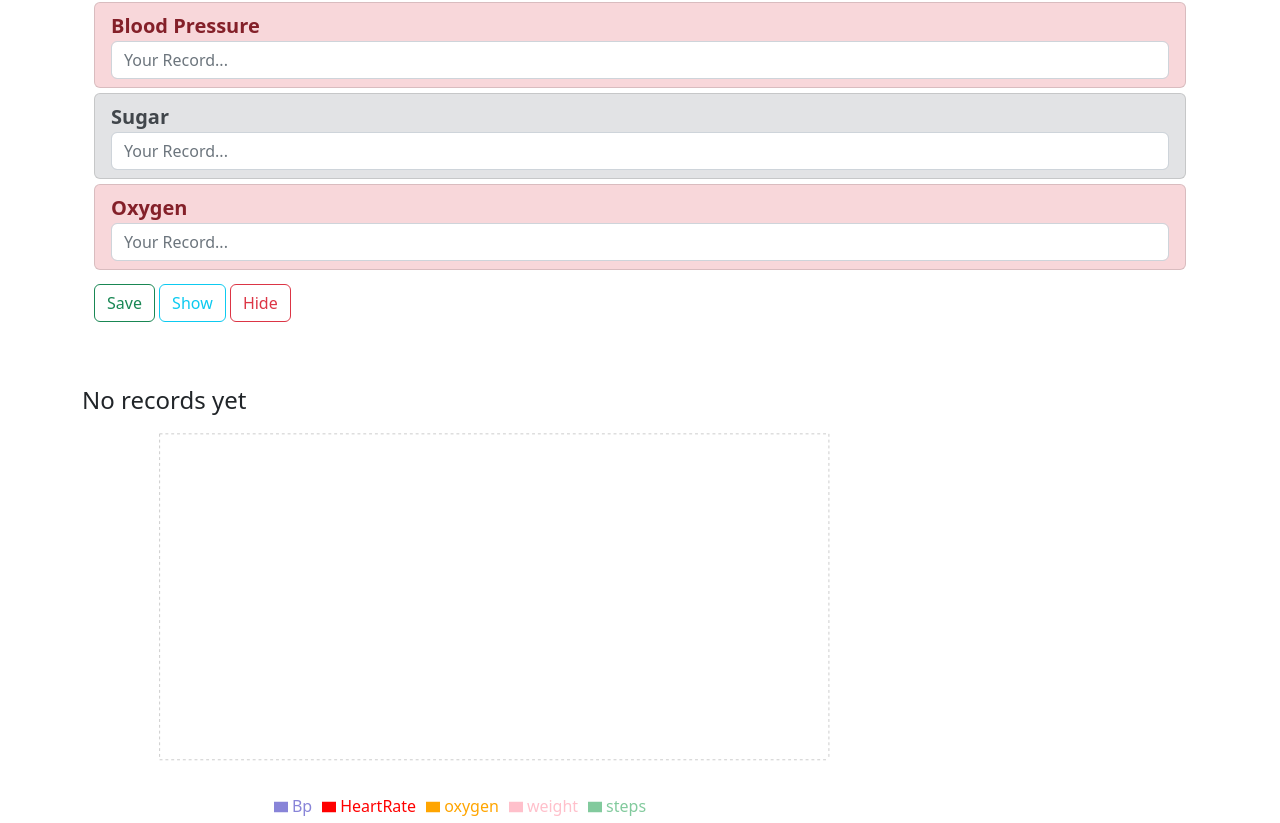
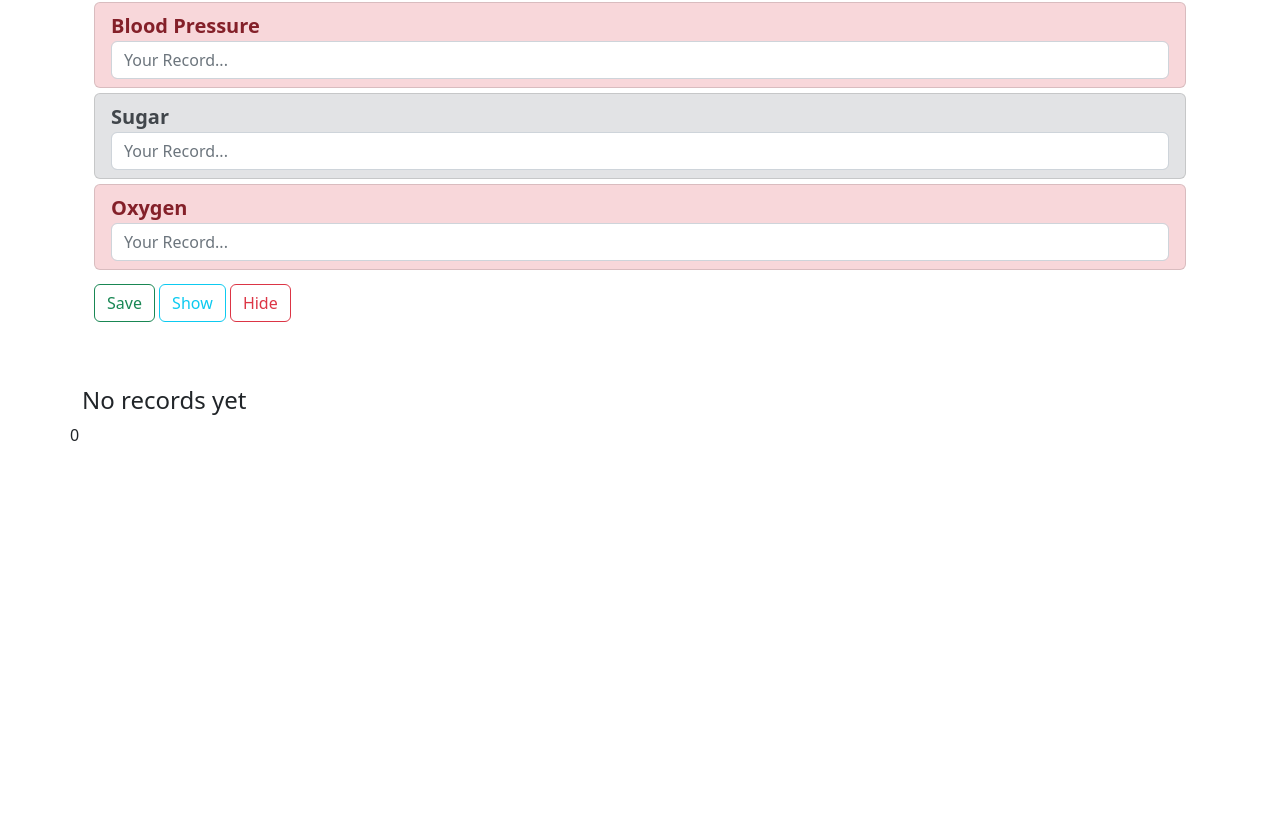
Before and after one commit to Rodrigo-Patron/Medical-Record-Project, a React (Create React App) app: page /main in a window 1280 px wide. Shown: the part 450-1273 px from the top of the page. After the commit the page ends 897 px from the top, so only its background shows below. Built offline with nearby package versions, Linux system fonts and the light colour scheme.

Commit message:
graph is done

```diff
--- a/src/Components/Data/Data.jsx
+++ b/src/Components/Data/Data.jsx
@@ -11,7 +11,7 @@ const Data = () => {
 
   //& Deleting task function
   const deleteHandler = (unit) => {
-    const filtArr = units.filter((item) => item.type !== unit.type);
+    const filtArr = units.filter((item) => item.number !== unit.number);
     setUnits(filtArr);
   };
 
--- a/src/Components/Main/Main.jsx
+++ b/src/Components/Main/Main.jsx
@@ -6,7 +6,7 @@ import { MedicalContext } from "../../MedicalContext";
 
 
 import DataGraph from "../graph/DataGraph";
-import { Form, FormControl, Container, Row, Button, Card } from "react-bootstrap";
+import { Form, FormControl, Container, Row, Button} from "react-bootstrap";
 import ListGroup from "react-bootstrap/ListGroup";
 import Logout from "../Logout/Logout";
 import { useState } from "react";
--- a/src/Components/graph/DataGraph.jsx
+++ b/src/Components/graph/DataGraph.jsx
@@ -1,5 +1,5 @@
 import { MedicalContext } from "../../MedicalContext";
-import { useContext } from "react";
+import { useContext, useEffect, useState} from "react";
 import React from "react";
 import {
   BarChart,
@@ -8,8 +8,10 @@ import {
   YAxis,
   CartesianGrid,
   Tooltip,
-  Legend
+Legend,
+  ResponsiveContainer
 } from "recharts";
+
 
 // const data = [
 //   {
@@ -36,41 +38,56 @@ import {
 
 // ];
 
-const Datagraph =() =>{
-  const { units, setUnits } = useContext(MedicalContext);
-  console.log(units);
-  const data = [
-    {
-      name: "bp",
-      Bp:{units}
+const DataGraph =() =>{
 
-    },
-    {
-      name: "HeartRate",
 
-    },
-    {
-      name: "Oxygen",
+  const { units } = useContext(MedicalContext);
 
-    },
-    {
-      name: "Weight",
+console.log("Units ===>",units)
 
-    },
-    {
-      name: "steps",
+  // const data = [
+  //   { name: 'HeartRate', HeartRate: units.find(item => item.type === "HeartRate").number},
+  //   { name: 'BloodPressure', BloodPressure: units.find(item => item.type === "Blood pressure").number},
+  //   { name: 'Sugar', Sugar: units.find(item => item.type === "sugar").number},
+  //   { name: 'Oxygen', Oxygen: units.find(item => item.type === "oxygen").number},
+  //   { name: 'Weight', Weight: units.find(item => item.type === "Weight").number},
 
-    },
+  // ];
+  const [data, setData] = useState([])
 
-  ];
+  // when component mounted
+  useEffect(()=>{
+
+    if(units.length>0){
+
+      // let ob = units.map(u=> ({name: u.type, number: u.number}))
+      // change data state in component
+      setData(units.map(u=> ({"name": u.type, [u.type]: u.number})))
+//       setTimeout(()=>{
+// console.log("data===>", data)
+//       }, 1000)
+
+      // setData([
+      //    {name: 'HeartRate', HeartRate: units.find(item => item.type === "HeartRate")?units.find(item => item.type === "HeartRate").number:0},
+      //    { name: 'BloodPressure', BloodPressure: units.find(item => item.type === "Blood pressure") ? units.find(item => item.type === "Blood pressure").number:0},
+      //    { name: 'Sugar', Sugar: units.find(item => item.type === "sugar")?units.find(item => item.type === "sugar").number:0},
+      //    { name: 'Oxygen', Oxygen: units.find(item => item.type === "oxygen")? units.find(item => item.type === "oxygen").number:0},
+      //    { name: 'Weight', Weight: units.find(item => item.type === "Weight")?units.find(item => item.type === "Weight").number:0},
+      // ])
+    }
+  }, [units])// each time untits changed
 
 
   return (
-    <BarChart
+    <>
+    {units.length &&
+    <ResponsiveContainer width="100%" aspect={3}>
+
+      <BarChart
       width={800}
       height={400}
-      data={units.number}
-      margin={{
+      data={data}
+      style={{
         top: 5,
         right: 30,
         left: 20,
@@ -82,12 +99,15 @@ const Datagraph =() =>{
       <YAxis />
       <Tooltip />
       <Legend />
-      <Bar dataKey="Bp" fill="#8884d8" />
-      <Bar dataKey="HeartRate" fill="#FF0000" />
+      <Bar dataKey="Blood pressure" fill="#8884d8" />
+       <Bar dataKey="HeartRate" fill="#FF0000" />
       <Bar dataKey="oxygen" fill="#FFA500" />
-      <Bar dataKey="weight" fill="#FFC0CB" />
-      <Bar dataKey="steps" fill="#82ca9d" />
+      <Bar dataKey="Weight" fill="#FFC0CB" />
+      <Bar dataKey="sugar" fill="#82ca9d" />
     </BarChart>
+    </ResponsiveContainer>
+  }
+  </>
   );
 }
-export default Datagraph
+export default DataGraph
--- a/src/MedicalContext.jsx
+++ b/src/MedicalContext.jsx
@@ -3,15 +3,17 @@ import { createContext, useState, useEffect } from "react";
 export const MedicalContext = createContext(null);
 
 
-const registeredUser = JSON.parse(localStorage.getItem("registeredUser")) || [];
-const defaultUnits = JSON.parse(localStorage.getItem("allUnits")) || [];
+// const registeredUser = JSON.parse(localStorage.getItem("registeredUser")) || [];
+const registeredUser = localStorage.getItem("registeredUser")? JSON.parse(localStorage.getItem("registeredUser")): []
+// const defaultUnits = JSON.parse(localStorage.getItem("allUnits")) || [];
+const defaultUnits = localStorage.getItem("allUnits")?JSON.parse(localStorage.getItem("allUnits")):[]
 
 export const MedicalContextProvider = ({ children }) => {
   // UNITS
   const [units, setUnits] = useState(defaultUnits);
   // REGISTER
   const [user, setUser] = useState(registeredUser);
-
+  console.log(user)
   // UNITS-LOCALSTORAGE
   useEffect(()=>{
     localStorage.setItem("allUnits",JSON.stringify(units))
```
